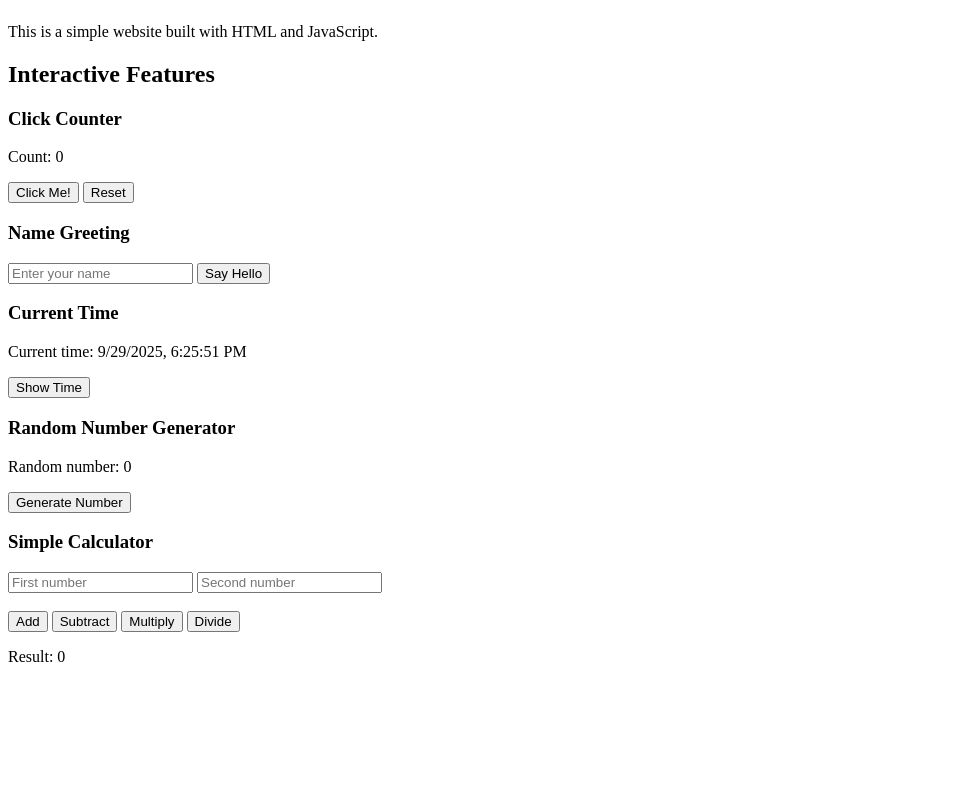
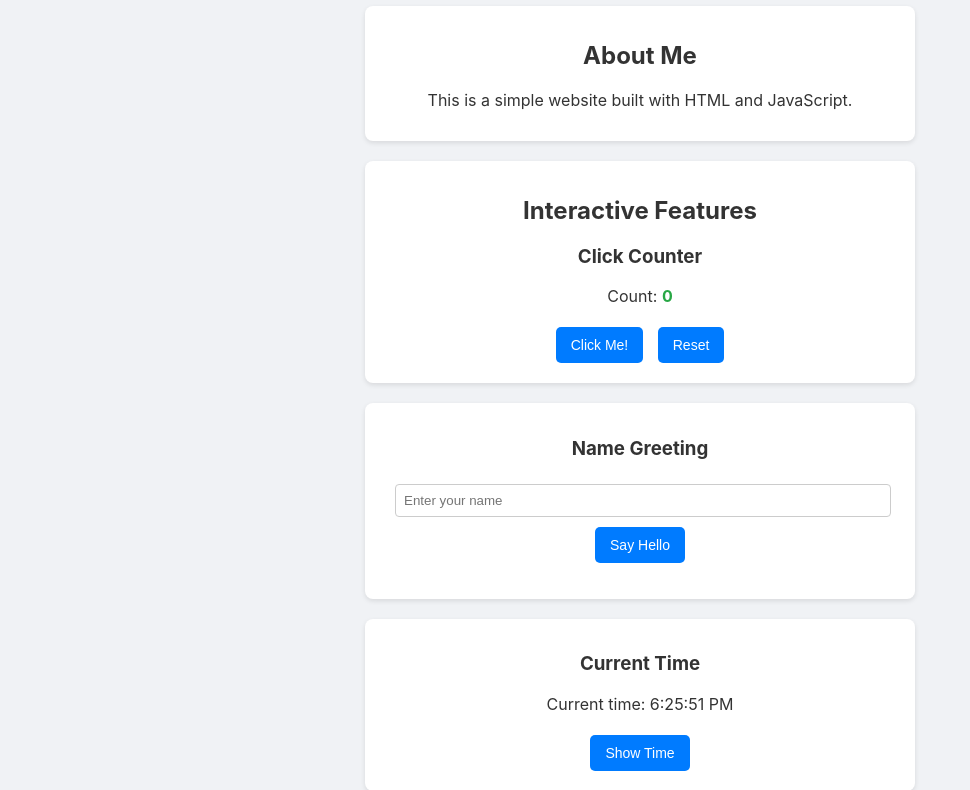
Before and after one commit to deveshattri/My-Express-hospital, a website: page example.html in a window 1280 px wide. Shown: the part 104-894 px from the top of the page, without its empty margins (0-970 px from the left). Before the commit the page ends 800 px from the top, so only its background shows below. Drawn offline with Linux system fonts and the light colour scheme.

Commit message:
Just random change

```diff
--- a/example.html
+++ b/example.html
@@ -1,34 +1,97 @@
 <!DOCTYPE html>
 <html>
 <head>
-    <title>Doing  Everything</title>
+    <title>Doing Everything</title>
+    <style>
+        body {
+            font-family: -apple-system, BlinkMacSystemFont, "Segoe UI", Roboto, Helvetica, Arial, sans-serif;
+            background-color: #f0f2f5;
+            color: #333;
+            text-align: center;
+            padding: 20px;
+        }
+
+        .container {
+            background-color: #ffffff;
+            max-width: 500px;
+            margin: 20px auto;
+            padding: 15px 25px;
+            border-radius: 8px;
+            box-shadow: 0 2px 5px rgba(0, 0, 0, 0.1);
+        }
+
+        h1 {
+            color: #0056b3;
+        }
+
+        button {
+            background-color: #007bff;
+            color: white;
+            border: none;
+            padding: 10px 15px;
+            border-radius: 5px;
+            cursor: pointer;
+            margin: 5px;
+            font-size: 14px;
+        }
+
+        button:hover {
+            background-color: #0056b3;
+        }
+
+        input[type="text"], input[type="number"] {
+            padding: 8px;
+            margin: 5px;
+            border: 1px solid #ccc;
+            border-radius: 4px;
+            width: calc(50% - 22px);
+        }
+
+        /* Make result text stand out */
+        #counter, #randomNumber, #result, #greeting {
+            font-weight: bold;
+            color: #28a745;
+        }
+    </style>
 </head>
 <body>
     <h1>Welcome to My Website</h1>
 
+    <div class="container">
         <h2>About Me</h2>
         <p>This is a simple website built with HTML and JavaScript.</p>
+    </div>
 
+    <div class="container">
         <h2>Interactive Features</h2>
 
         <h3>Click Counter</h3>
         <p>Count: <span id="counter">0</span></p>
         <button onclick="incrementCounter()">Click Me!</button>
         <button onclick="resetCounter()">Reset</button>
+    </div>
 
+    <div class="container">
         <h3>Name Greeting</h3>
-    <input type="text" id="nameInput" placeholder="Enter your name">
+        <input type="text" id="nameInput" placeholder="Enter your name" style="width: calc(100% - 22px);">
+        <br>
         <button onclick="showGreeting()">Say Hello</button>
         <p id="greeting"></p>
+    </div>
 
+    <div class="container">
         <h3>Current Time</h3>
         <p id="currentTime"></p>
         <button onclick="showTime()">Show Time</button>
+    </div>
 
+    <div class="container">
         <h3>Random Number Generator</h3>
         <p>Random number: <span id="randomNumber">0</span></p>
         <button onclick="generateRandomNumber()">Generate Number</button>
+    </div>
 
+    <div class="container">
         <h3>Simple Calculator</h3>
         <input type="number" id="num1" placeholder="First number">
         <input type="number" id="num2" placeholder="Second number">
@@ -38,6 +101,7 @@
         <button onclick="calculate('multiply')">Multiply</button>
         <button onclick="calculate('divide')">Divide</button>
         <p>Result: <span id="result">0</span></p>
+    </div>
 
     <script>
         let count = 0;
@@ -60,12 +124,13 @@
                 greetingElement.textContent = 'Hello, ' + name + '! Nice to meet you!';
             } else {
                 greetingElement.textContent = 'Please enter your name first.';
+                greetingElement.style.color = 'red';
             }
         }
 
         function showTime() {
             let now = new Date();
-            let timeString = now.toLocaleString();
+            let timeString = now.toLocaleTimeString();
             document.getElementById('currentTime').textContent = 'Current time: ' + timeString;
         }
 
@@ -77,10 +142,14 @@
         function calculate(operation) {
             let num1 = parseFloat(document.getElementById('num1').value);
             let num2 = parseFloat(document.getElementById('num2').value);
+            let resultElement = document.getElementById('result');
             let result = 0;
 
+            resultElement.style.color = '#28a745';
+
             if (isNaN(num1) || isNaN(num2)) {
-                document.getElementById('result').textContent = 'Please enter valid numbers';
+                resultElement.textContent = 'Please enter valid numbers';
+                resultElement.style.color = 'red';
                 return;
             }
 
@@ -96,14 +165,15 @@
                     break;
                 case 'divide':
                     if (num2 === 0) {
-                        document.getElementById('result').textContent = 'Cannot divide by zero';
+                        resultElement.textContent = 'Cannot divide by zero';
+                        resultElement.style.color = 'red';
                         return;
                     }
                     result = num1 / num2;
                     break;
             }
 
-            document.getElementById('result').textContent = result;
+            resultElement.textContent = result;
         }
 
         window.onload = function() {
```
Lines whose indentation alone changed are shown as unchanged.
